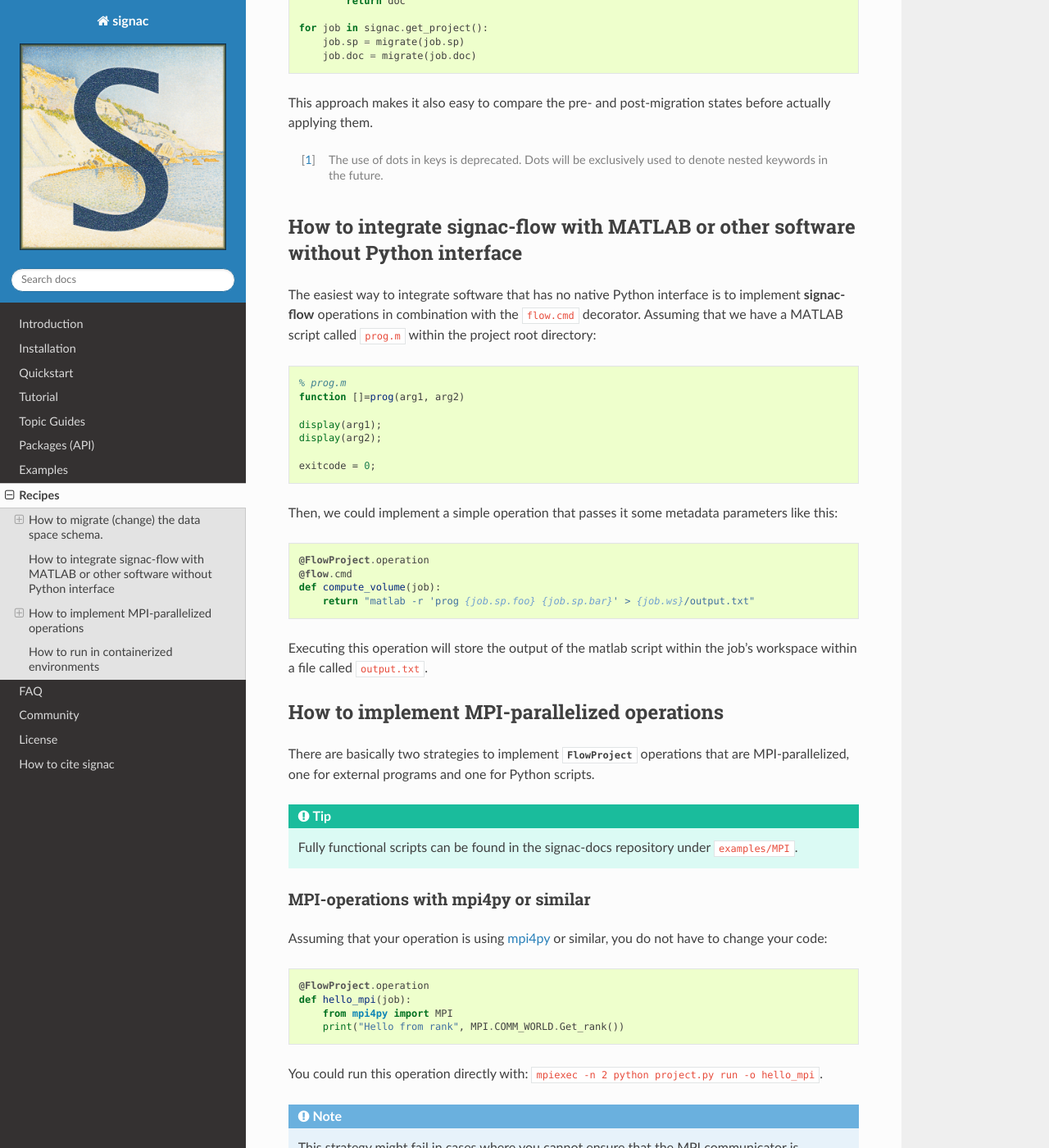
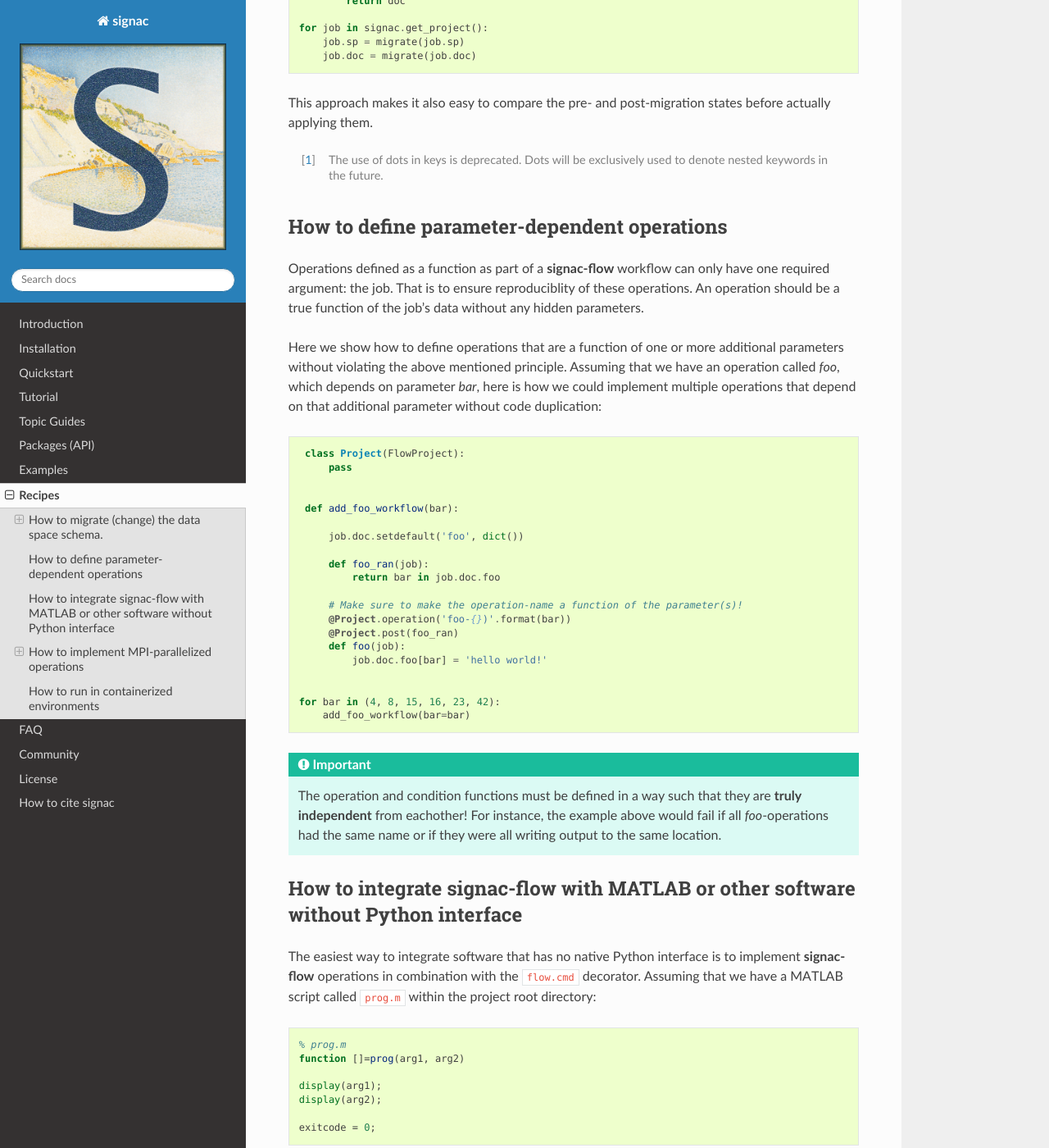
Before and after one commit to glotzerlab/signac-docs, a Sphinx documentation site: the page built from docs/source/recipes.rst, in a window 1280 px wide and 1400 px high, scrolled down 1212 px. Shown: the whole window at 82% size. Built offline with Sphinx 7.4.7 and the Read the Docs theme 2.0.0, drawn with Linux system fonts in a browser that asks for light colours.

Commit message:
Add recipe on how to implement parameter-dependent operations. (#5)
* Add recipe on how to implement parameter-dependent operations.

This is certainly not the only way, but I think this is a useful recipe
that should be in every user's toolbox.

```diff
--- a/docs/source/recipes.rst
+++ b/docs/source/recipes.rst
@@ -70,6 +70,45 @@
 This approach makes it also easy to compare the pre- and post-migration states before actually applying them.
 
 .. [#f1] The use of dots in keys is deprecated. Dots will be exclusively used to denote nested keywords in the future.
+
+How to define parameter-dependent operations
+============================================
+
+Operations defined as a function as part of a **signac-flow** workflow can only have one required argument: the job.
+That is to ensure reproduciblity of these operations.
+An operation should be a true function of the job's data without any hidden parameters.
+
+Here we show how to define operations that are a function of one or more additional parameters without violating the above mentioned principle.
+Assuming that we have an operation called *foo*, which depends on parameter *bar*, here is how we could implement multiple operations that depend on that additional parameter without code duplication:
+
+.. code-block:: python
+
+    class Project(FlowProject):
+        pass
+
+
+    def add_foo_workflow(bar):
+
+        job.doc.setdefault('foo', dict())
+
+        def foo_ran(job):
+            return bar in job.doc.foo
+
+        # Make sure to make the operation-name a function of the parameter(s)!
+        @Project.operation('foo-{})'.format(bar))
+        @Project.post(foo_ran)
+        def foo(job):
+            job.doc.foo[bar] = 'hello world!'
+
+
+   for bar in (4, 8, 15, 16, 23, 42):
+       add_foo_workflow(bar=bar)
+
+
+.. important::
+
+    The operation and condition functions must be defined in a way such that they are **truly independent** from eachother!
+    For instance, the example above would fail if all *foo*-operations had the same name or if they were all writing output to the same location.
 
 .. _rec_external:
 
@@ -244,7 +283,6 @@
         def containerized_operation(job):
             pass
 
-
 .. todo::
 
     Advanced Workflows
```
